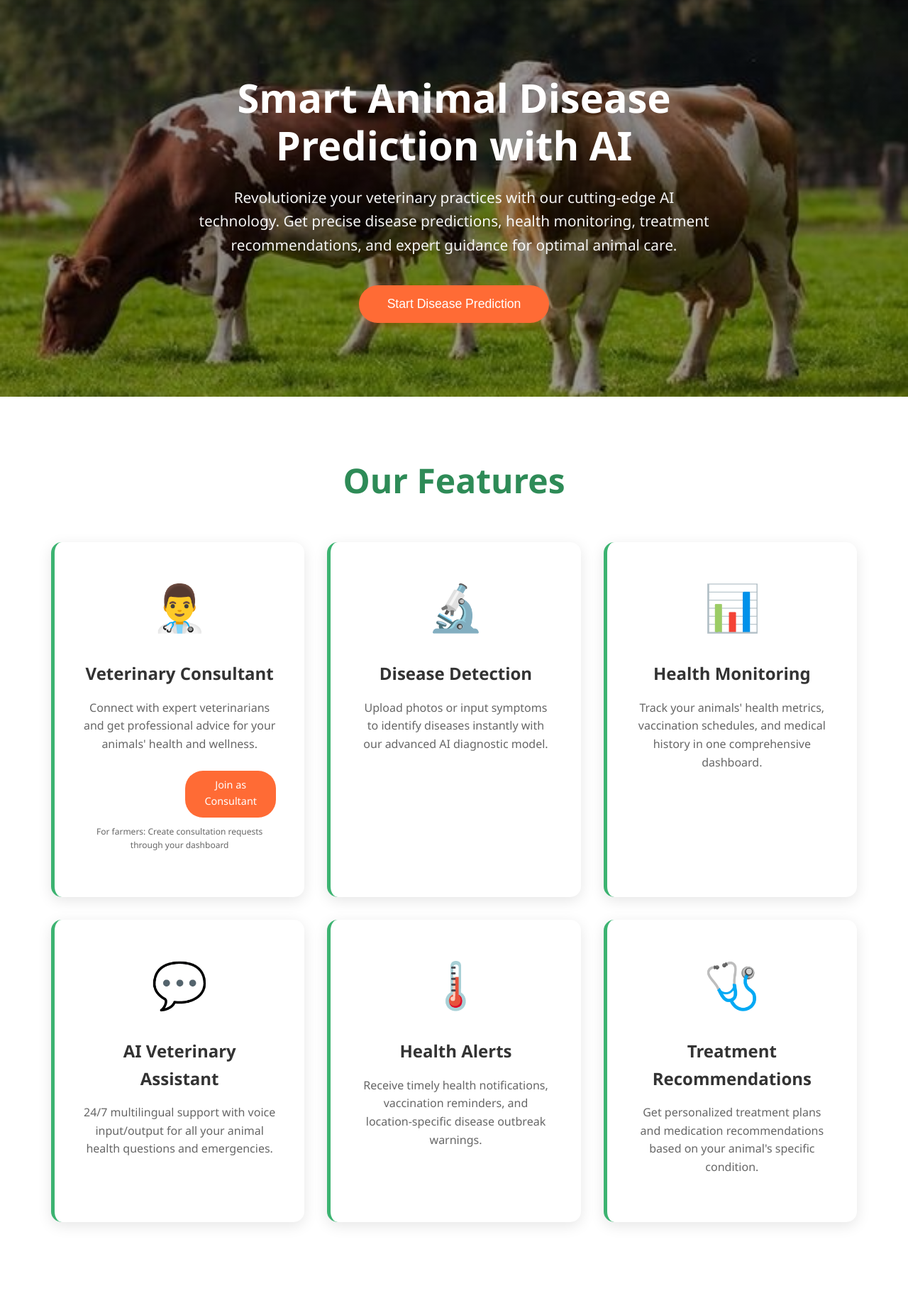
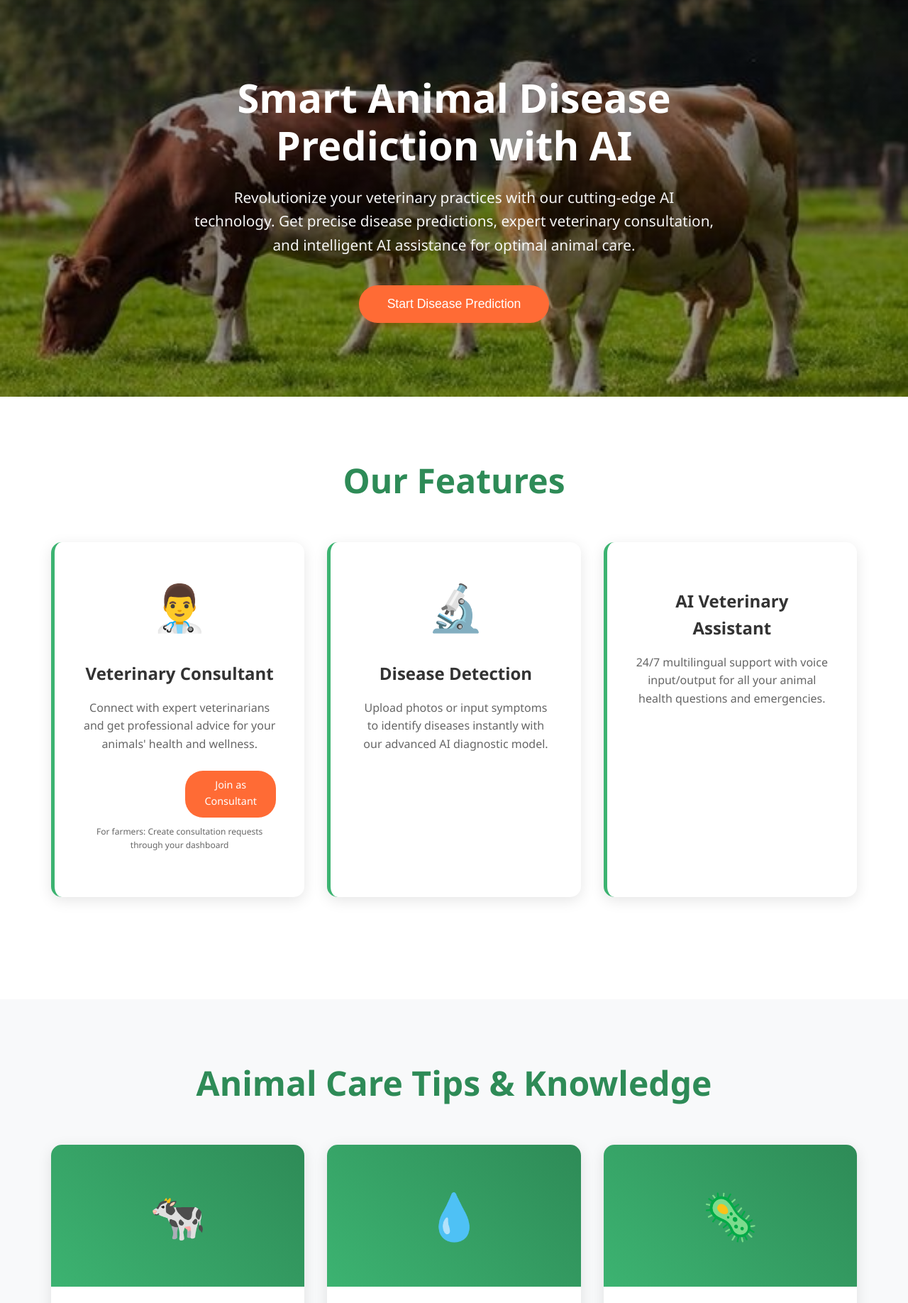
Before and after one commit to Adjadhav123/PashuAarogyam, a Flask app: page / in a window 1280 px wide. Shown: the part 84-1920 px from the top of the page at 71% size. Run offline with Flask 3, Linux system fonts and the light colour scheme.

Commit message:
working chatbot

```diff
--- a/requirements.txt
+++ b/requirements.txt
@@ -27,4 +27,5 @@ SpeechRecognition
 pyttsx3
 PyPDF2
 python-magic
+deep_translator
 gunicorn
--- a/templates/disease_detection.html
+++ b/templates/disease_detection.html
@@ -85,7 +85,7 @@
                 <div class="animal-card coming-soon">
                     <div class="animal-icon">🐴</div>
                     <h3>Horse</h3>
-                    <p>Equine health monitoring and disease detection</p>
+                    <p>Equine disease detection and health assessment</p>
                     <div class="coming-soon-badge">Coming Soon</div>
                 </div>
 
--- a/templates/index.html
+++ b/templates/index.html
@@ -30,7 +30,7 @@
     <section class="hero">
         <div class="hero-content">
             <h1>Smart Animal Disease Prediction with AI</h1>
-            <p>Revolutionize your veterinary practices with our cutting-edge AI technology. Get precise disease predictions, health monitoring, treatment recommendations, and expert guidance for optimal animal care.</p>
+            <p>Revolutionize your veterinary practices with our cutting-edge AI technology. Get precise disease predictions, expert veterinary consultation, and intelligent AI assistance for optimal animal care.</p>
             <button class="btn btn-primary" onclick="openPredictionModal()">Start Disease Prediction</button>
         </div>
     </section>
@@ -58,27 +58,9 @@
                 </div>
 
                 <div class="feature-card">
-                    <span class="feature-icon">📊</span>
-                    <h3>Health Monitoring</h3>
-                    <p>Track your animals' health metrics, vaccination schedules, and medical history in one comprehensive dashboard.</p>
-                </div>
-
-                <div class="feature-card">
-                    <span class="feature-icon">💬</span>
+                    <span class="feature-icon"></span>
                     <h3>AI Veterinary Assistant</h3>
                     <p>24/7 multilingual support with voice input/output for all your animal health questions and emergencies.</p>
-                </div>
-
-                <div class="feature-card">
-                    <span class="feature-icon">🌡️</span>
-                    <h3>Health Alerts</h3>
-                    <p>Receive timely health notifications, vaccination reminders, and location-specific disease outbreak warnings.</p>
-                </div>
-
-                <div class="feature-card">
-                    <span class="feature-icon">🩺</span>
-                    <h3>Treatment Recommendations</h3>
-                    <p>Get personalized treatment plans and medication recommendations based on your animal's specific condition.</p>
                 </div>
             </div>
         </div>
@@ -316,7 +298,6 @@
                     <h4>Services</h4>
                     <ul>
                         <li><a href="#">Disease Prediction</a></li>
-                        <li><a href="#">Health Monitoring</a></li>
                         <li><a href="#">Veterinary Consultation</a></li>
                         <li><a href="#">AI Assistant</a></li>
                     </ul>
```
Also changed, not shown: static/js/dashboard.js (+0 -9 lines), templates/dashboard.html (+1 -20 lines), templates/login.html (+5 -5 lines), static/consultation_files/d394b885-9172-472e-bd5f-39f76b82538c_Screenshot_116.png (added), 1 other file.
